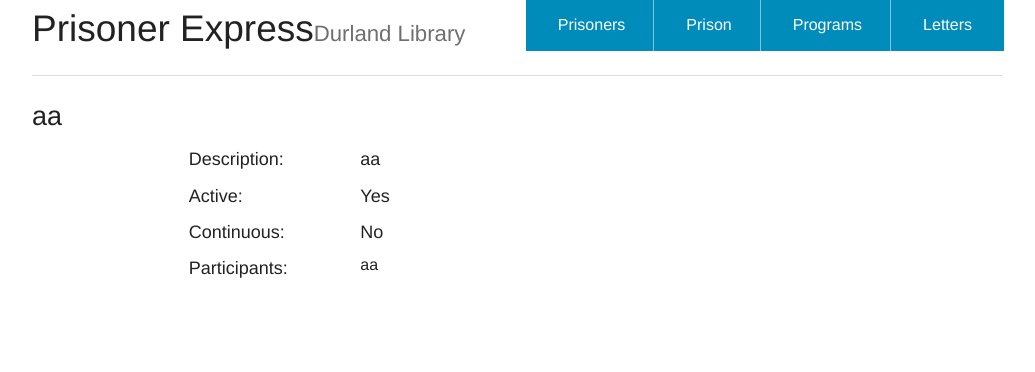
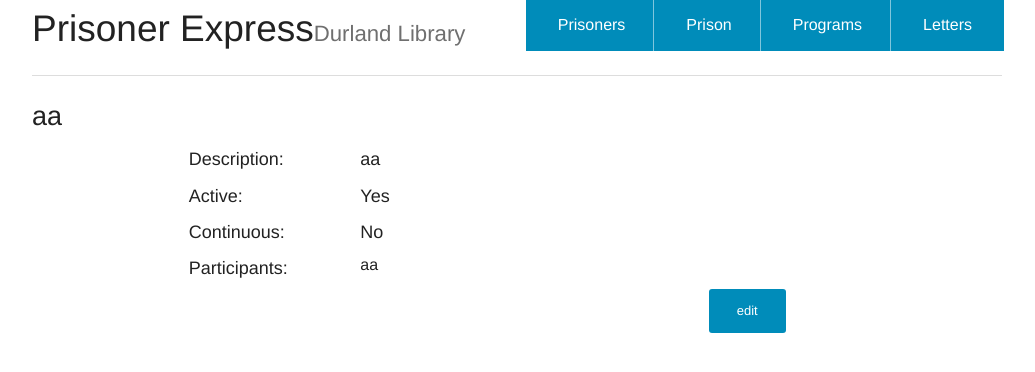
Before and after one commit to hwh33/PrisonerExpress, a Django app: page /program/1/ in a window 1280 px wide. Shown: the top 372 px of the page, without its empty margins (123-1158 px from the left). Run offline with Django 3.2, Linux system fonts and the light colour scheme; data comes from the database, SQL or seed files in the repository.

Commit message:
Add main page and edit in detail page

```diff
--- a/PrisonerExpress/templates/index.html
+++ b/PrisonerExpress/templates/index.html
@@ -8,21 +8,21 @@
 	<img src="{% static "images/prisoners.jpg" %}"/>
 </a>
 <h4>Prisoners</h4>
-<p>Bacon ipsum dolor sit amet nulla ham qui sint exercitation eiusmod commodo, chuck duis velit. Aute in reprehenderit, dolore aliqua non est magna in labore pig pork biltong. Eiusmod swine spare ribs reprehenderit culpa. Boudin aliqua adipisicing rump corned beef.</p>
+<p>This web site offers an opportunity to learn more about the programs Prisoner Express is currently offering, and, more importantly, a chance to read the writings and view the artwork of prisoners who are enrolled in our programs. We invite you to learn about the prison experience through their writings and artwork. </p>
 </div>
 <div class="large-4 columns">
 	<a href="{% url "program_list" %}" >
 <img src="{% static "images/books.jpg" %}"/>
 </a>
 <h4>Programs</h4>
-<p>Bacon ipsum dolor sit amet nulla ham qui sint exercitation eiusmod commodo, chuck duis velit. Aute in reprehenderit, dolore aliqua non est magna in labore pig pork biltong. Eiusmod swine spare ribs reprehenderit culpa. Boudin aliqua adipisicing rump corned beef.</p>
+<p>This web site offers an opportunity to learn more about the programs Prisoner Express is currently offering, and, more importantly, a chance to read the writings and view the artwork of prisoners who are enrolled in our programs. We invite you to learn about the prison experience through their writings and artwork.</p>
 </div>
 <div class="large-4 columns">
 	<a href="{% url "new_letter" %}" >
 <img src="{% static "images/letters.jpg" %}"/>
 </a>
 <h4>Letters</h4>
-<p>Bacon ipsum dolor sit amet nulla ham qui sint exercitation eiusmod commodo, chuck duis velit. Aute in reprehenderit, dolore aliqua non est magna in labore pig pork biltong. Eiusmod swine spare ribs reprehenderit culpa. Boudin aliqua adipisicing rump corned beef.</p>
+<p>This web site offers an opportunity to learn more about the programs Prisoner Express is currently offering, and, more importantly, a chance to read the writings and view the artwork of prisoners who are enrolled in our programs. We invite you to learn about the prison experience through their writings and artwork.</p>
 </div>
 </div>
 
--- a/PrisonerExpress/templates/program_detail.html
+++ b/PrisonerExpress/templates/program_detail.html
@@ -37,5 +37,12 @@
 	<div class="large-8 columns">
 		{% for prisoner in object.prisoners.all %} <div> {{ prisoner.name }} </div> {% endfor %}
 	</div>
+	<div class="row">
+	<div class="large-8 columns">
+	</div>
+	<div class="large-4 columns">
+		<a href="{% url 'program_edit' program.id %}" class="small radius button" >edit</a>
+	</div>
+</div>
 </div>
 {% endblock %}
```
